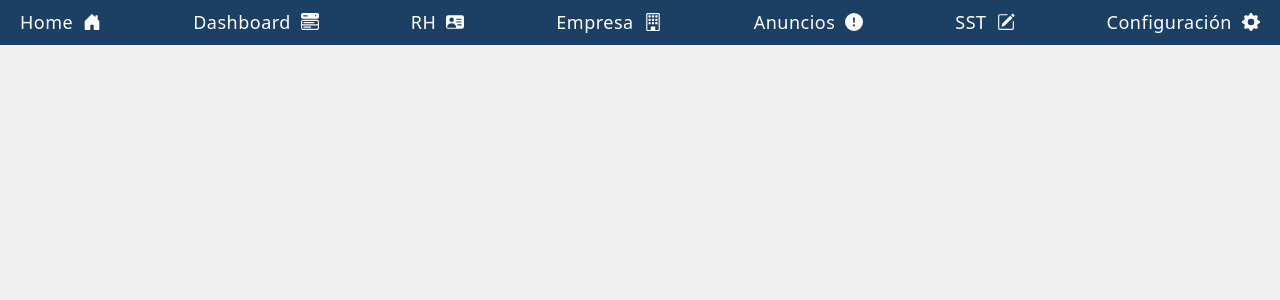
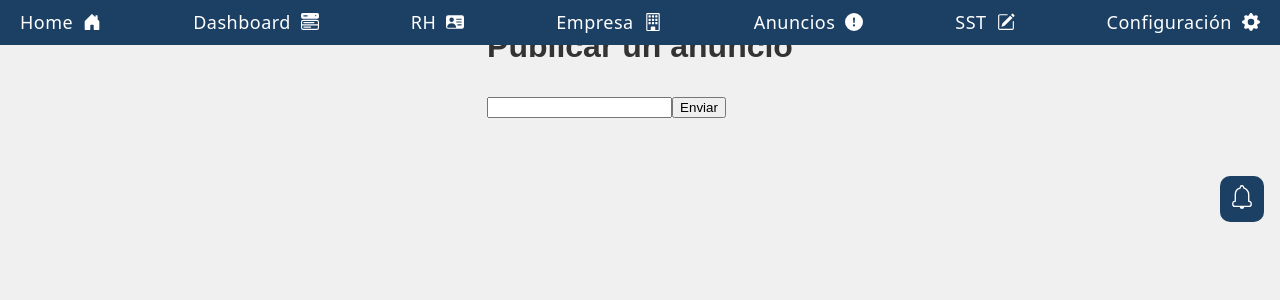
Before and after one commit to SoftAllison/Allison, a React (Vite) app in the folder allison-front/: page /anunciosview in a window 1280 px wide. Shown: the top 300 px of the page. Built offline with nearby package versions, Linux system fonts and the light colour scheme.

Commit message:
Formulario

```diff
--- a/allison-front/src/App.jsx
+++ b/allison-front/src/App.jsx
@@ -4,7 +4,7 @@ import Navbar from '../src/Components/Navbar/Navbar';
 import { Route, Routes } from 'react-router-dom';
 import Home from './Components/Home/Home';
 import Dashboard from './Components/Views/Dashboard/Dashboard';
-
+import AnunciosView from './Components/Views/AnunciosView/AnunciosView'
 
 function App() {
   return (
@@ -14,6 +14,7 @@ function App() {
       <Routes>
         <Route path="/home" element={<Home />} />
         <Route path="/dashboard" element={<Dashboard />} />
+        <Route path="/anunciosview" element={<AnunciosView />} />
 
       </Routes>
     </>
--- a/allison-front/src/Components/AnunciosB/NuevoAnuncio.jsx
+++ b/allison-front/src/Components/AnunciosB/NuevoAnuncio.jsx
@@ -1,6 +1,6 @@
 /* eslint-disable react/prop-types */
 import './AnunciosStyle.css'
-
+import '../Views/AnunciosView/AnunciosView'
 
 
 function NuevoAnuncio(props) {
--- /dev/null
+++ b/allison-front/src/Components/Views/AnunciosView/AnunciosView.jsx
@@ -0,0 +1,48 @@
+// eslint-disable-next-line no-unused-vars
+import React from 'react';
+import Anuncios from '../../AnunciosB/Anuncios';
+
+function AnunciosView({ inputValue }) {
+  return (
+    <div className="anuncio">
+      <p>Nuevo Anuncio: {inputValue}</p>
+    </div>
+  );
+}
+
+function AnunciosForm() {
+  const [inputValue, setInputValue] = React.useState('');
+  const [anuncios, setAnuncios] = React.useState([]);
+
+  const handleSubmit = (event) => {
+    event.preventDefault();
+    setAnuncios([...anuncios, inputValue]);
+    setInputValue('');
+  };
+
+  const handleInputChange = (event) => {
+    setInputValue(event.target.value);
+  };
+
+  return (
+    <>
+      <div className="form">
+        <h1>Publicar un anuncio</h1>
+        <form onSubmit={handleSubmit}>
+          <label>
+            <input
+              type='text'
+              value={inputValue}
+              onChange={handleInputChange}
+            />
+            <button type='submit'>Enviar</button>
+          </label>
+        </form>
+      </div>
+
+      <Anuncios anuncios={anuncios} />
+    </>
+  );
+}
+
+export default AnunciosForm
```
